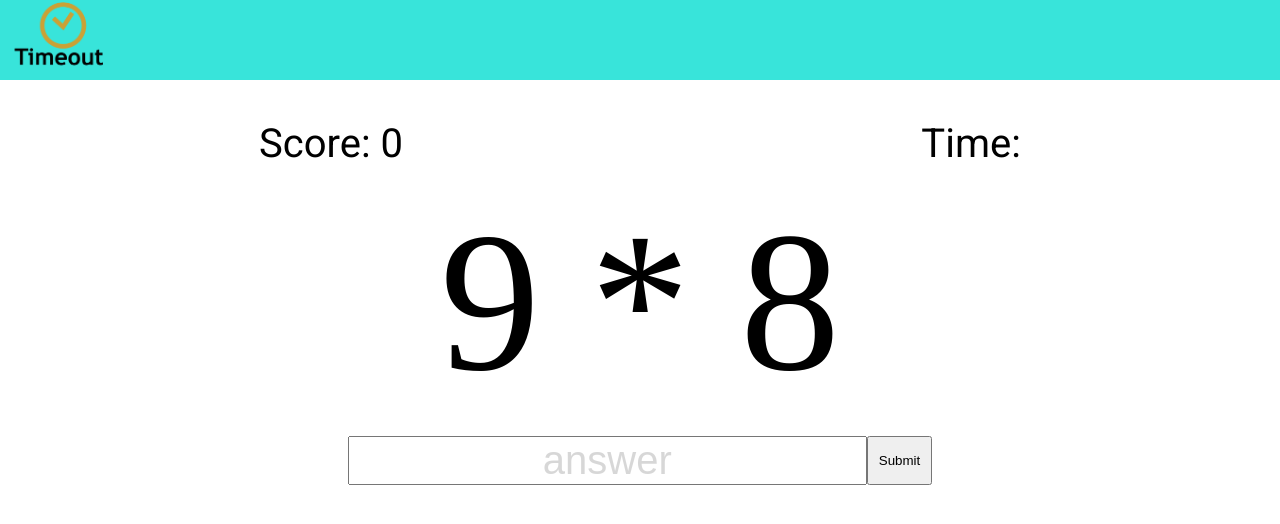
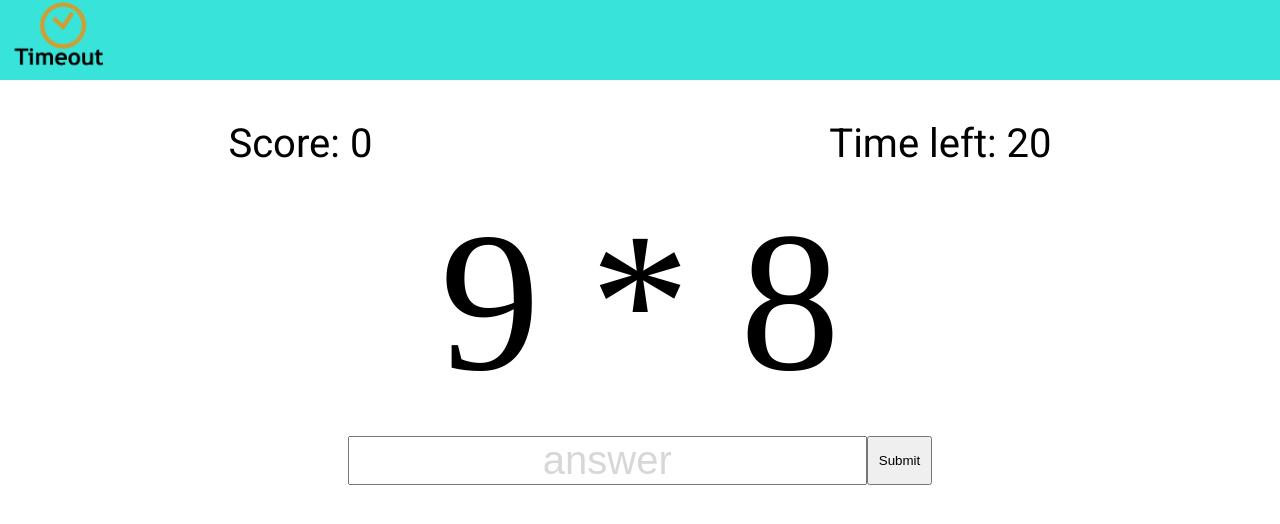
Before and after one commit to greenchul/maths-fe, a React (Create React App) app: page / in a window 1280 px wide. Shown: the top 524 px of the page. Built offline with nearby package versions, Linux system fonts and the light colour scheme; a web font is replaced by a local one.

Commit message:
created Timer component and added countdown logic

```diff
--- a/src/components/Quiz.jsx
+++ b/src/components/Quiz.jsx
@@ -2,6 +2,7 @@ import Questions from "./Questions";
 import { useState, useEffect } from "react";
 import generateQuestion from "../utils/generateQuestion";
 import Keyboard from "./Keyboard";
+import Timer from "./Timer";
 import checkAnswer from "../utils/checkAnswer";
 import "../styles/quiz.css";
 
@@ -29,7 +30,7 @@ const Quiz = () => {
     <div className="quiz-container">
       <div className="quiz-score-time-container">
         <p className="quiz-score">Score: {score}</p>
-        <p className="quiz-time">Time:</p>
+        <Timer />
       </div>
       {question && <Questions question={question} />}
       <Keyboard setAnswer={setAnswer} />
--- /dev/null
+++ b/src/components/Timer.jsx
@@ -0,0 +1,18 @@
+import { useEffect, useState } from "react";
+
+const Timer = () => {
+  const [timeLeft, setTimeLeft] = useState(30);
+
+  useEffect(() => {
+    setInterval(() => {
+      setTimeLeft((prev) => prev - 1);
+    }, 1000);
+  }, []);
+  return (
+    <div>
+      <p>Time left: {timeLeft}</p>
+    </div>
+  );
+};
+
+export default Timer;
```
